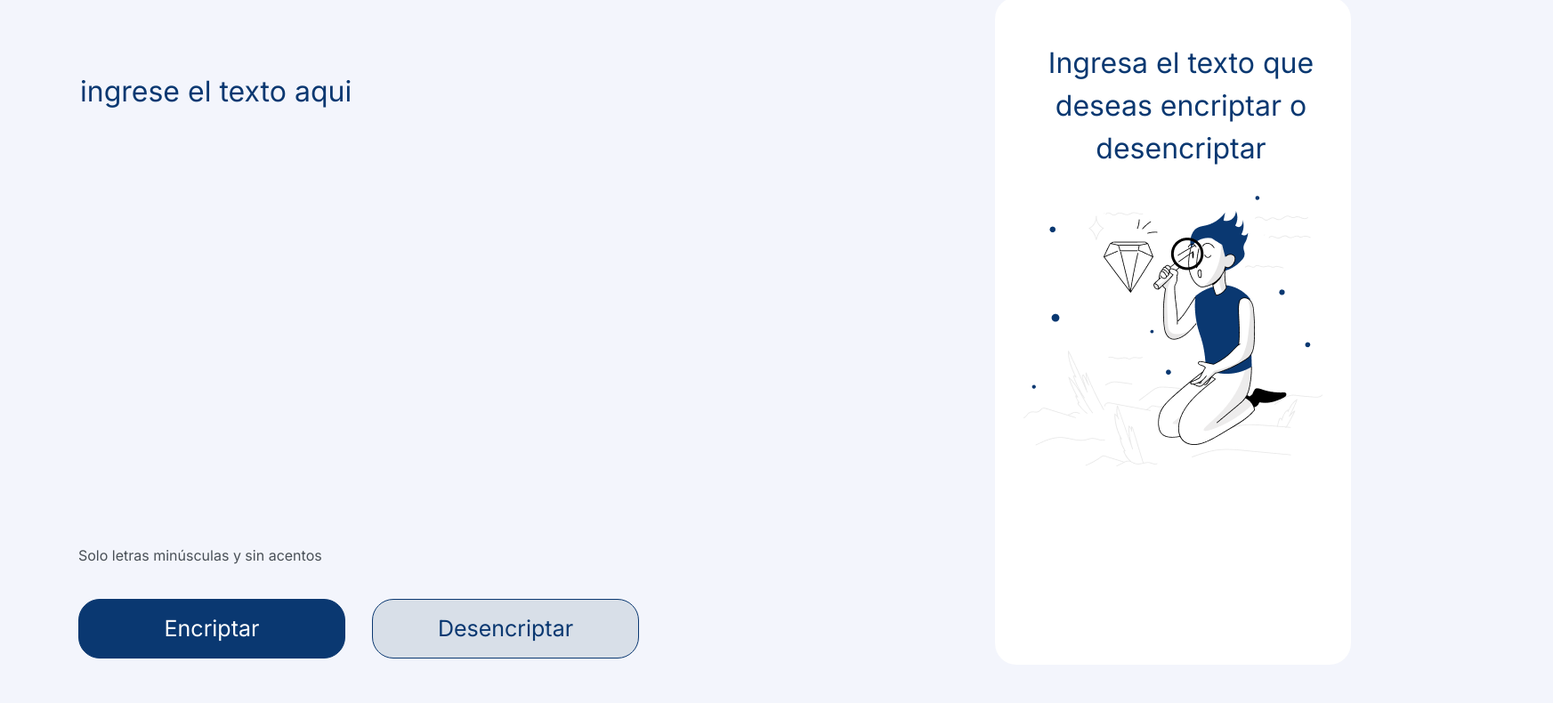
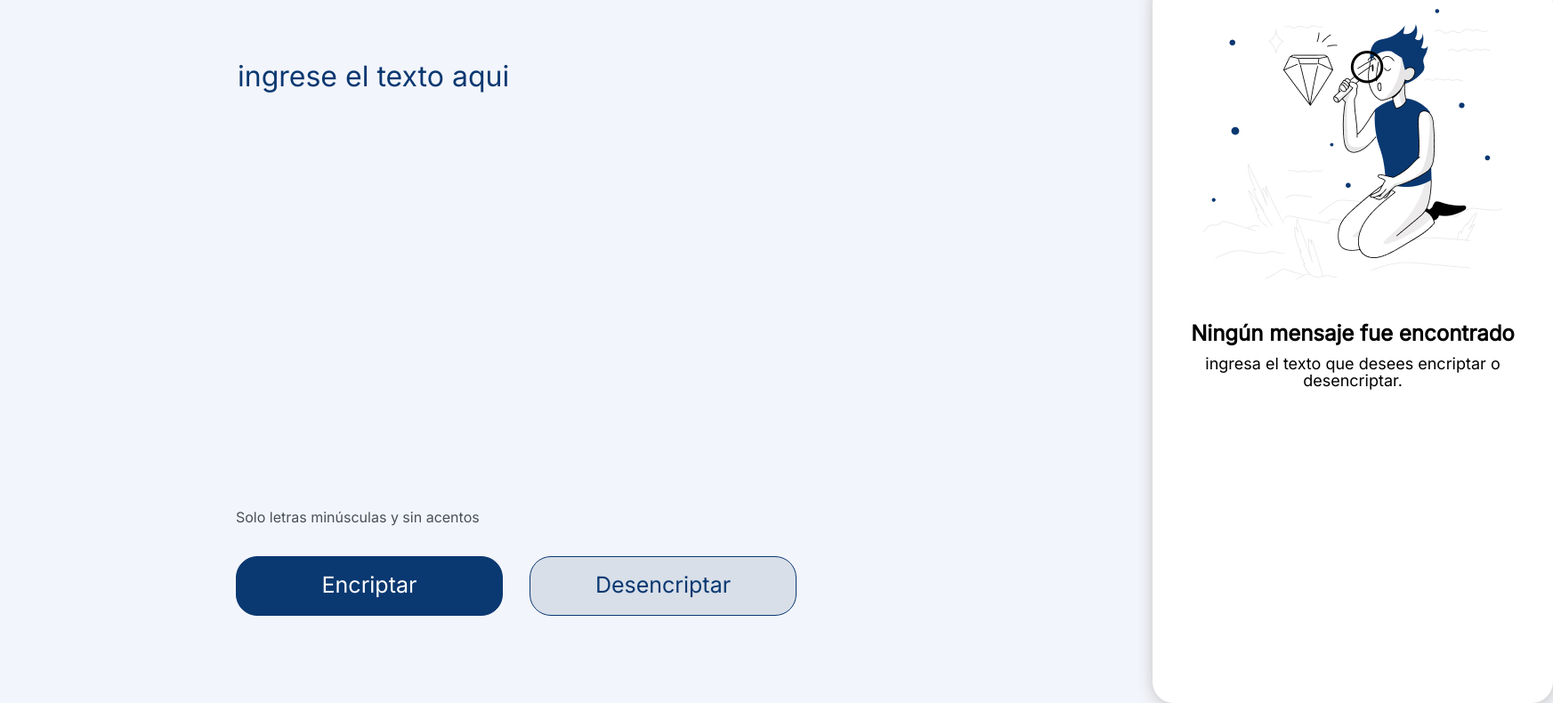
Before and after one commit to BrunoDelg/Encriptador-de-texto, a plain HTML site: page index.html in a window 1280 px wide. Shown: the part 89-879 px from the top of the page at 89% size, 1745 px wide, since content can reach past the window. Drawn offline with Linux system fonts and the light colour scheme.

Commit message:
Corrigiendo la vista del encriptador

```diff
--- a/index.html
+++ b/index.html
@@ -4,7 +4,7 @@
         <meta charset="UTF-8">
         <meta name="viewport" content="width=device-width">
         <title>Encriptador</title>
-        <!--<link rel="stylesheet" href="reset.css">-->
+        <link rel="stylesheet" href="reset.css">
         <link rel="stylesheet" href="style.css">
         <link rel="preconnect" href="https://fonts.googleapis.com">
         <link rel="preconnect" href="https://fonts.gstatic.com" crossorigin>
@@ -15,7 +15,7 @@
             <img src="imagenes/Logo.png" alt="Logo de alura" class="logo">
         </header>
         <main>
-            <section>
+            <section class="section-1">
                 <textarea class="text-area" cols="30" rows="10" placeholder="Ingrese el texto aqui"></textarea>
                 <div>
                     <h6 class="informacion">Solo letras minúsculas y sin acentos</h6>
@@ -27,9 +27,25 @@
             </section>
             <section>
                 <div class="muñeco">
-                    <textarea readonly cols="30" rows="10" class="mensaje">Ingresa el texto que deseas encriptar o desencriptar</textarea>
+                    <img src="imagenes/Muñeco.jpg" alt="muñeco">
+                    <h2>Ningún mensaje fue encontrado</h2>
+                    <p>ingresa el texto que desees encriptar o desencriptar.</p>
                 </div>
             </section>
         </main>
     </body>
 </html>
+
+<script>
+
+    var textarea = document.querySelector(".text-area");
+
+    function encriptar(){
+        alert(textarea);
+    }
+
+    var button = document.querySelector(".btn-encriptar");
+    button.onclick = encriptar;
+
+
+</script>
--- a/style.css
+++ b/style.css
@@ -19,6 +19,10 @@ main{
     width: 95%;
 }
 
+.section-1{
+    margin-left: 185px;
+}
+
 .text-area{
     border: none;
     color: #0A3871;
@@ -36,24 +40,31 @@ main{
     color: #495057;
     font-size: 16px;
 }
+ .muñeco{
+    text-align: center;
+    background: white;
+    width: 450px;
+    height: 810px;
+    padding: 30px;
+    box-sizing: border-box;
+    border-radius: 24px;
+    margin-left: 400px;;
+    box-shadow: 1px 1px 15px 3px #CCCCCC;
+ }
 
-.mensaje{
+ .muñeco h2{
     background: white;
-    background-image: url("imagenes/Muñeco.png");
-    background-repeat: no-repeat;
-    background-position: center;
-    border: none;
-    border-radius: 24px;
-    color: #0A3871;
-    margin-left: 400px;
-    padding-left: 20px;
-    resize: none;
-    width: 400px;
-    height: 750px;
-    text-align: center;
-    padding-top: 50px;
-    box-sizing: border-box;
-}
+    font-weight: bold;
+    font-size: 24px;
+    padding-top: 24px;
+
+ }
+
+ .muñeco p{
+    background: white;
+    font-size: 18px;
+    line-height: 19px ;
+ }
 
 .mensaje:focus{
     outline: none;
```
Also changed, not shown: imagenes/Muñeco.jpg (added), imagenes/Muñeco.png (deleted).
